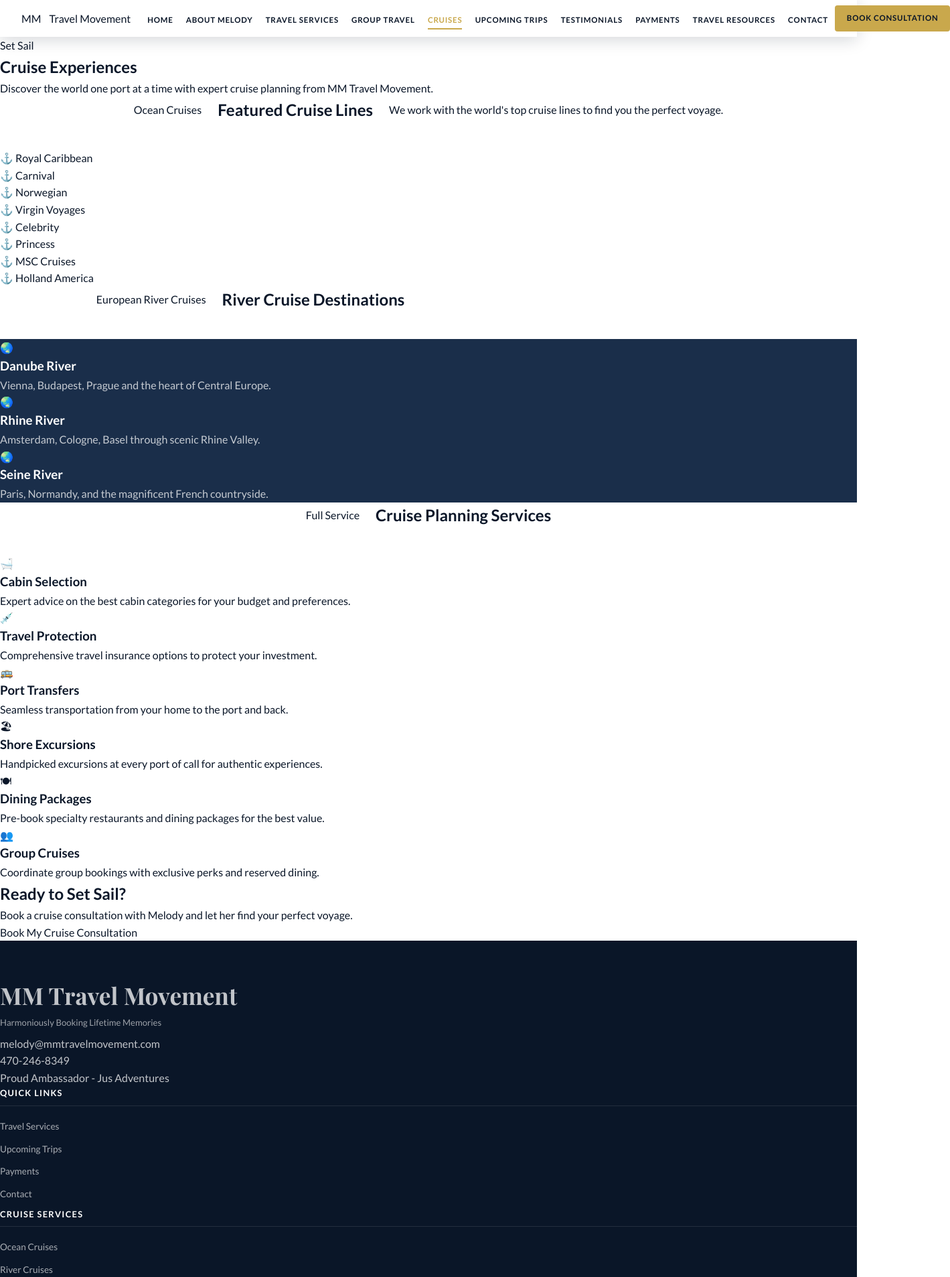
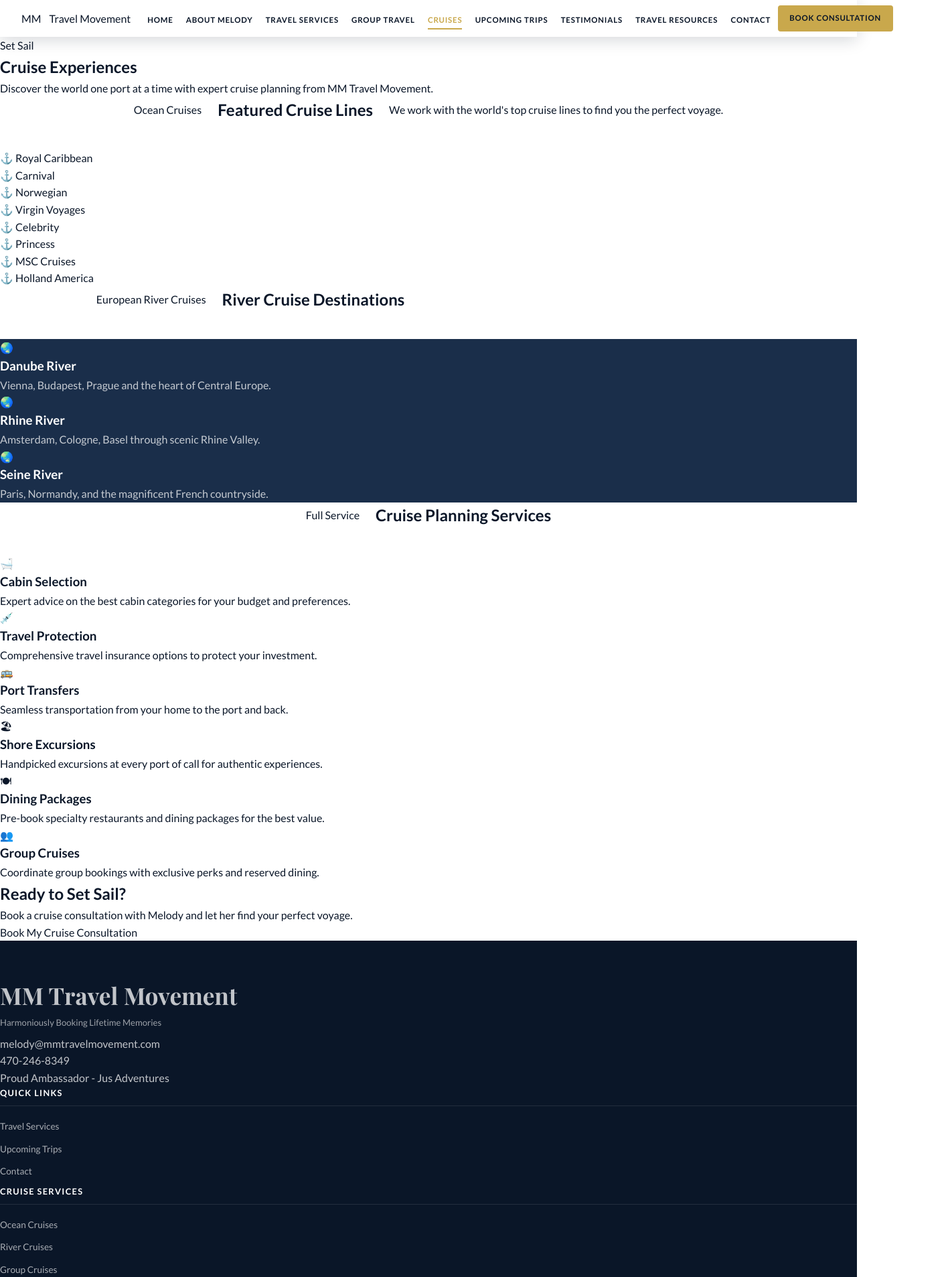
Before and after one commit to ascendainow/mmtravelmovement, a plain HTML site: page cruises.html in a window 1280 px wide. Shown: the top 1906 px of the page at 67% size, 1419 px wide, since content can reach past the window. Drawn offline with nearby package versions, Linux system fonts and the light colour scheme.

Commit message:
Refactor footer links in cruises.html
Removed duplicate 'Payments' link and adjusted footer links.

```diff
--- a/cruises.html
+++ b/cruises.html
@@ -19,8 +19,7 @@
                               <li><a href="cruises.html" class="nav-link active">Cruises</a></li>
                                 <li><a href="trips.html" class="nav-link">Upcoming Trips</a></li>
                                   <li><a href="testimonials.html" class="nav-link">Testimonials</a></li>
-                                    <li><a href="payments.html" class="nav-link">Payments</a></li>
-                                      <li><a href="resources.html" class="nav-link">Travel Resources</a></li>
+<li><a href="resources.html" class="nav-link">Travel Resources</a></li>
                                         <li><a href="contact.html" class="nav-link">Contact</a></li>
                                           <li><a href="contact.html" class="nav-cta">Book Consultation</a></li>
                                           </ul>
@@ -119,8 +118,7 @@
                                                                                                                                                               <div class="footer-links"><h4>Quick Links</h4><ul>
                                                                                                                                                                   <li><a href="services.html">Travel Services</a></li>
                                                                                                                                                                   <li><a href="trips.html">Upcoming Trips</a></li>
-                                                                                                                                                                  <li><a href="payments.html">Payments</a></li>
-                                                                                                                                                                  <li><a href="contact.html">Contact</a></li>
+<li><a href="contact.html">Contact</a></li>
                                                                                                                                                                 </ul></div>
                                                                                                                                                                 <div class="footer-links"><h4>Cruise Services</h4><ul>
                                                                                                                                                                     <li><a href="#ocean">Ocean Cruises</a></li>
```
